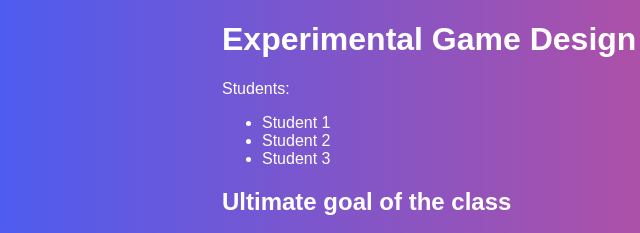
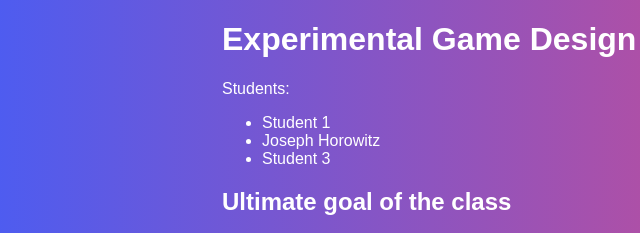
Before and after one commit to molleindustria/githubWeb, a plain HTML site: page index.html in a window 1280 px wide. Shown: the top 233 px of the page, 102-742 px from the left. Drawn offline with Linux system fonts and the light colour scheme.

Commit message:
added joe's name

```diff
--- a/index.html
+++ b/index.html
@@ -31,7 +31,7 @@
             Students:
         <ul>
             <li>Student 1</li>
-            <li>Student 2</li>
+            <li>Joseph Horowitz</li>
             <li>Student 3</li>
         </ul>
         </p>
```
